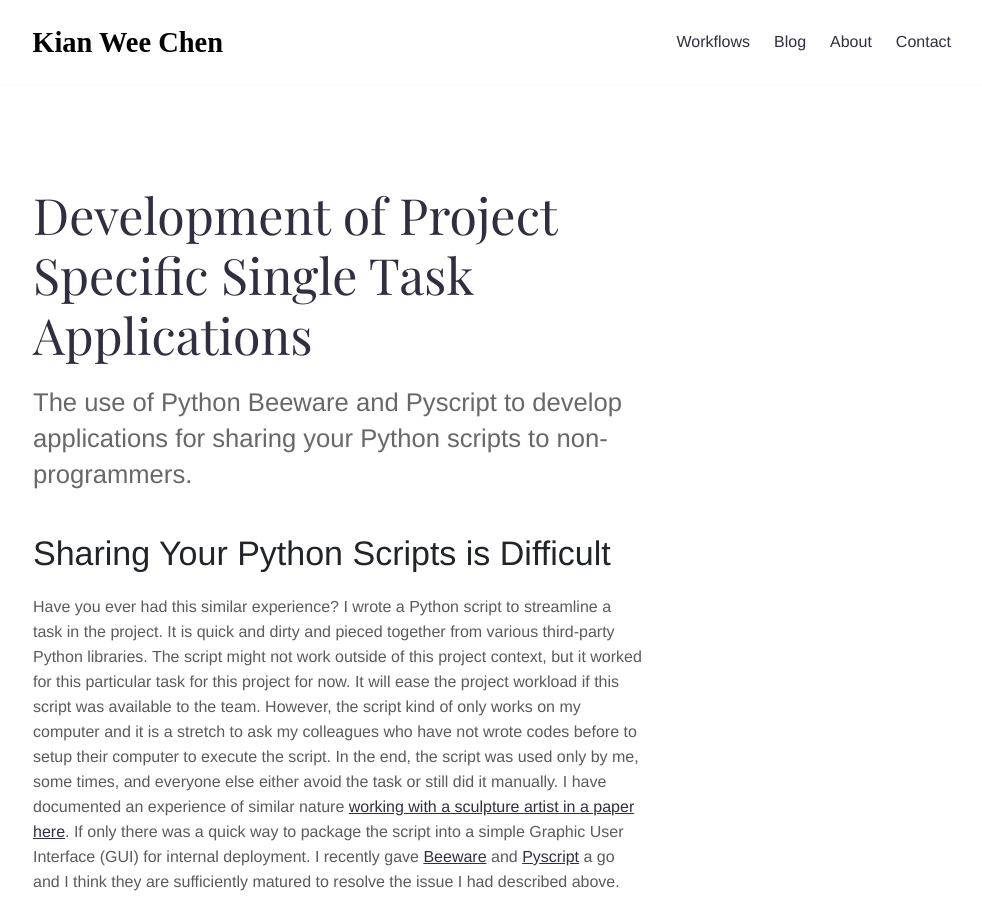
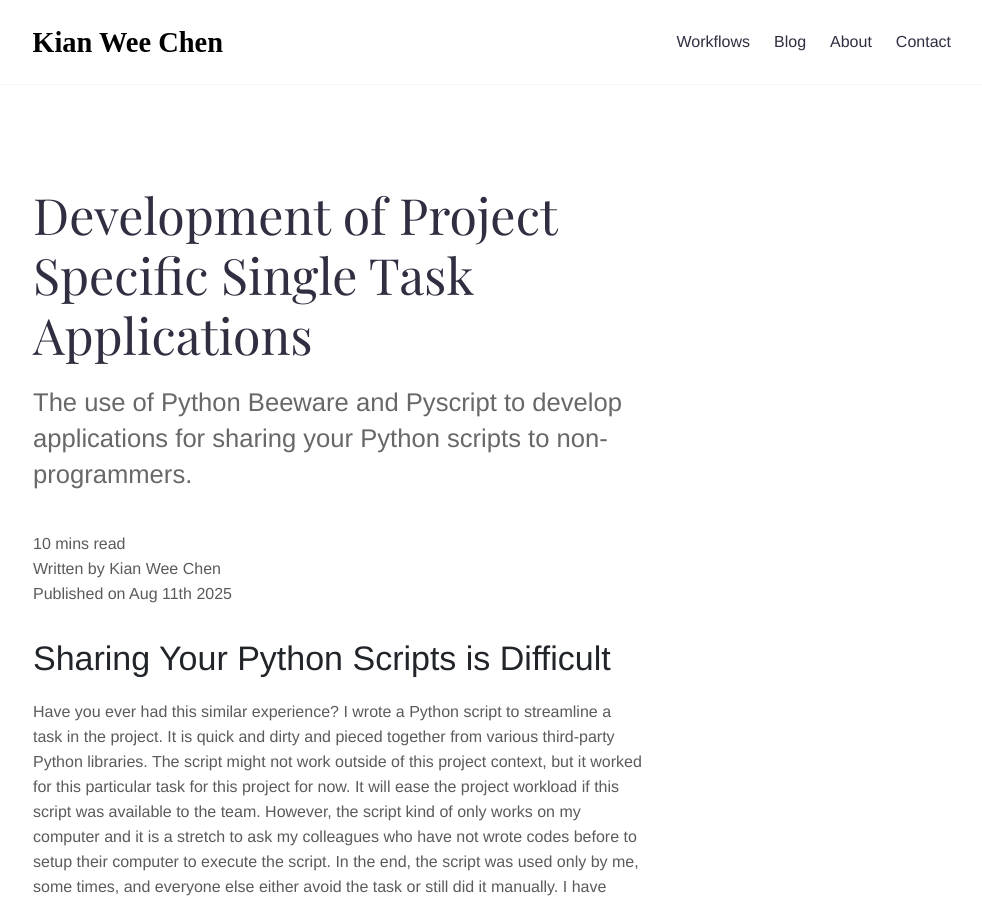
Before and after one commit to chenkianwee/project-automated, a Jekyll site: the page built from _blogs/04_apps.md, in a window 1280 px wide and 900 px high. Shown: the whole window, without its empty margins (142-1124 px from the left). Built offline with Jekyll 4.4.1, drawn with Linux system fonts in a browser that asks for light colours.

Commit message:
updated blog post

```diff
--- a/_blogs/04_apps.md
+++ b/_blogs/04_apps.md
@@ -4,6 +4,10 @@ date: 2025-8-10T00:00:00-04:00
 weight: 1
 ---
 The use of Python Beeware and Pyscript to develop applications for sharing your Python scripts to non-programmers.
+
+10 mins read\
+Written by Kian Wee Chen\
+Published on Aug 11th 2025
 
 # Sharing Your Python Scripts is Difficult
 Have you ever had this similar experience? I wrote a Python script to streamline a task in the project. It is quick and dirty and pieced together from various third-party Python libraries. The script might not work outside of this project context, but it worked for this particular task for this project for now. It will ease the project workload if this script was available to the team. However, the script kind of only works on my computer and it is a stretch to ask my colleagues who have not wrote codes before to setup their computer to execute the script. In the end, the script was used only by me, some times, and everyone else either avoid the task or still did it manually. I have documented an experience of similar nature <a href="https://www.itcon.org/paper/2022/49" target="_blank">working with a sculpture artist in a paper here</a>. If only there was a quick way to package the script into a simple Graphic User Interface (GUI) for internal deployment. I recently gave  <a href="https://beeware.org/" target="_blank">Beeware</a> and <a href="https://pyscript.net/" target="_blank">Pyscript</a> a go and I think they are sufficiently matured to resolve the issue I had described above.
```
